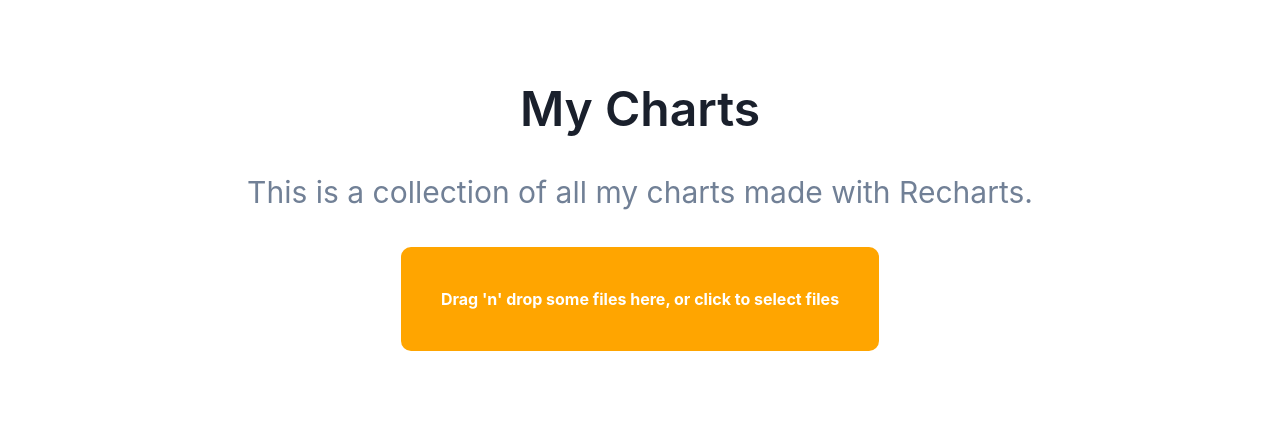
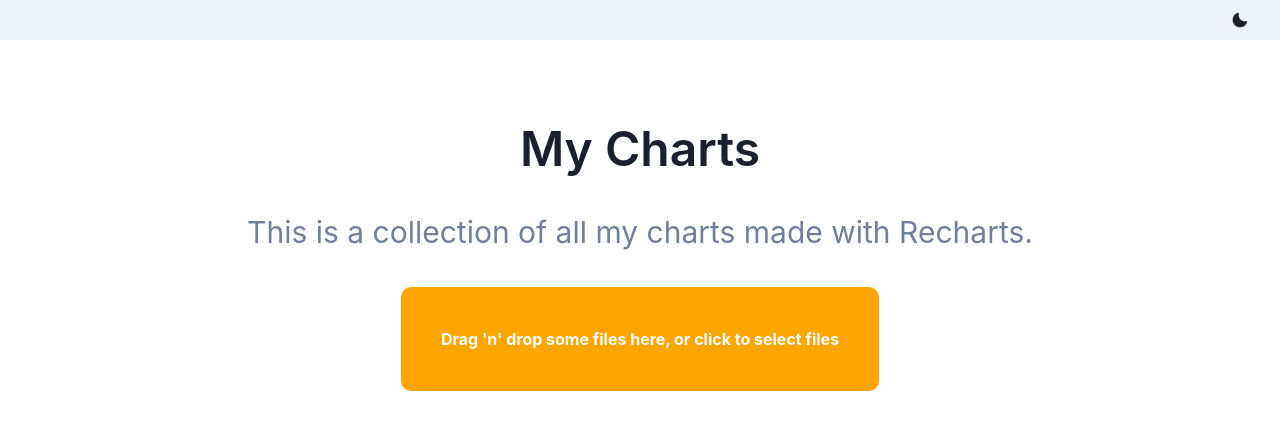
Before and after one commit to harishv7/recharts_tutorial, a React (Create React App) app: page / in a window 1280 px wide. Shown: the top 430 px of the page. Built offline with nearby package versions, Linux system fonts and the light colour scheme.

Commit message:
Add csv parsing and navbar

```diff
--- a/package.json
+++ b/package.json
@@ -11,6 +11,7 @@
     "@testing-library/react": "^12.1.2",
     "@testing-library/user-event": "^13.5.0",
     "framer-motion": "^5",
+    "papaparse": "^5.3.1",
     "react": "^17.0.2",
     "react-dom": "^17.0.2",
     "react-dropzone": "^11.5.1",
--- a/src/App.js
+++ b/src/App.js
@@ -1,10 +1,27 @@
-import React, { useCallback } from "react";
+import React, { useCallback, useState } from "react";
 import { Box, Container, Heading, Text, Stack } from "@chakra-ui/react";
 import { useDropzone } from "react-dropzone";
+import Papa from "papaparse";
+import Nav from "./Nav";
 
 function App() {
+  const [data, setData] = useState([]);
+
+  const parseFile = (file) => {
+    Papa.parse(file, {
+      header: true,
+      complete: (results) => {
+        console.log(results);
+        setData(results.data);
+      },
+    });
+  };
+
   const onDrop = useCallback((acceptedFiles) => {
     console.log(acceptedFiles);
+    if (acceptedFiles.length) {
+      parseFile(acceptedFiles[0]);
+    }
     // Do something with the files
   }, []);
 
@@ -12,6 +29,7 @@ function App() {
 
   return (
     <div className="App">
+      <Nav />
       <Container maxW={"5xl"}>
         <Stack
           textAlign="center"
--- /dev/null
+++ b/src/Nav.js
@@ -0,0 +1,27 @@
+import { MoonIcon, SunIcon } from "@chakra-ui/icons";
+import {
+  Box,
+  Button,
+  Flex,
+  Stack,
+  useColorMode,
+  useColorModeValue,
+} from "@chakra-ui/react";
+
+export default function Nav() {
+  const { colorMode, toggleColorMode } = useColorMode();
+  return (
+    <>
+      <Box bg={useColorModeValue("gray.100", "gray.900")} px={4}>
+        <Flex alignItems={"center"} justifyContent={"space-between"}>
+          <Box />
+          <Stack direction={"row"} spacing={7}>
+            <Button onClick={toggleColorMode}>
+              {colorMode == "light" ? <MoonIcon /> : <SunIcon />}
+            </Button>
+          </Stack>
+        </Flex>
+      </Box>
+    </>
+  );
+}
```
Also changed, not shown: src/test.csv (added), 1 other file (tests, documents, lock files or other folders).
